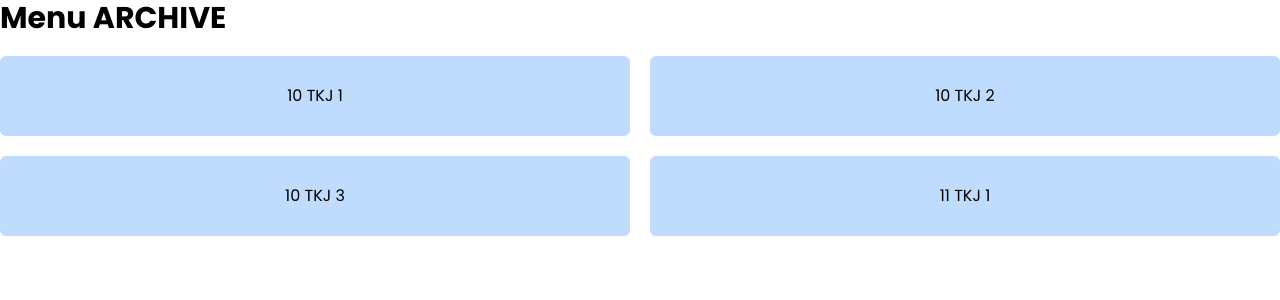
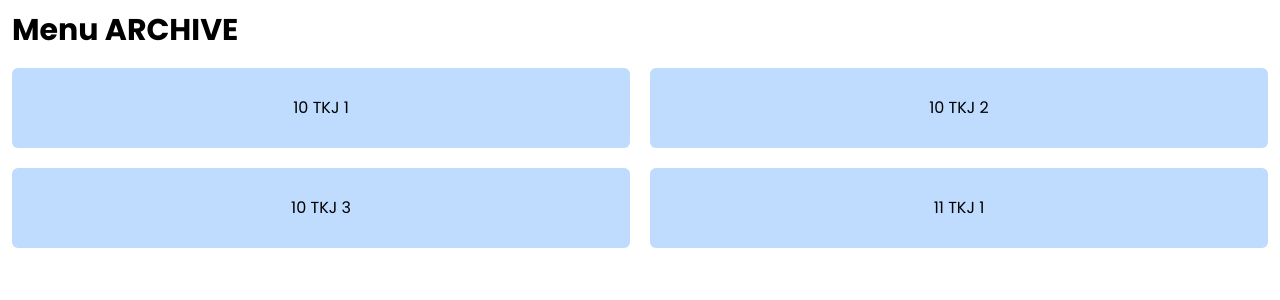
Before and after one commit to Danipinion/fz-fe, a React (Vite) app: page / in a window 1280 px wide. Shown: the top 300 px of the page. Built offline with nearby package versions, Linux system fonts and the light colour scheme.

Commit message:
⚙: rubah padding

```diff
--- a/src/pages/Menu.jsx
+++ b/src/pages/Menu.jsx
@@ -4,7 +4,7 @@ import { kelas } from "../constants/Kelas";
 
 const Menu = () => {
   return (
-    <div>
+    <div className="p-3">
       <h1 className="text-3xl font-bold">Menu ARCHIVE</h1>
       <div className="grid grid-cols-2 gap-5 mt-5">
         {kelas.map((kls) => (
--- a/src/pages/XTkjI.jsx
+++ b/src/pages/XTkjI.jsx
@@ -6,7 +6,7 @@ import { Link } from "react-router-dom";
 
 const XTkjI = ({ kelas }) => {
   return (
-    <div>
+    <div className="p-3">
       <h1 className="text-3xl font-bold text-center">Kelas 10 {kelas}</h1>
       <Link to="/" className="absolute top-2 left-2">
         <button className="p-3 bg-blue-200 rounded-full ">
```
